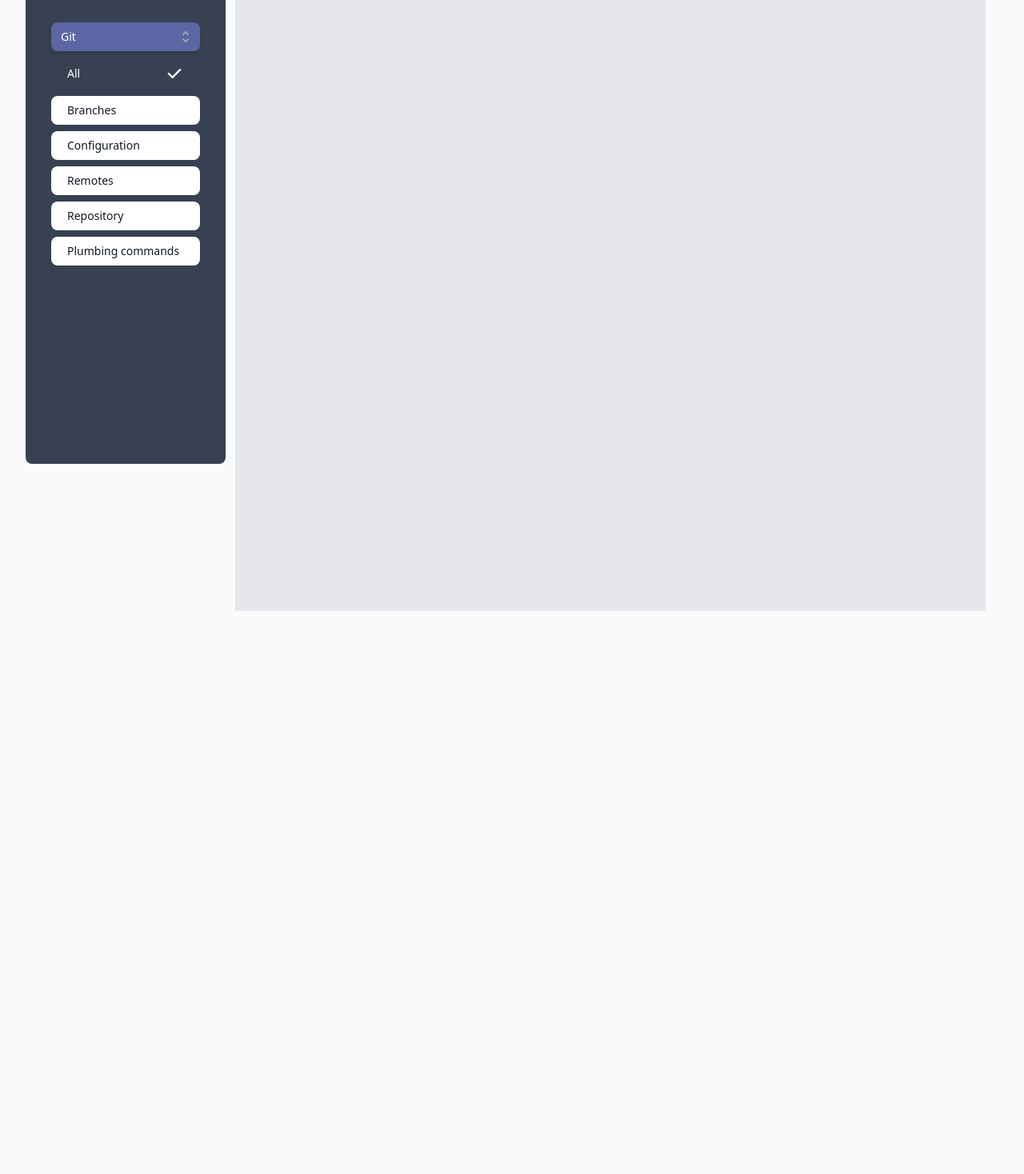
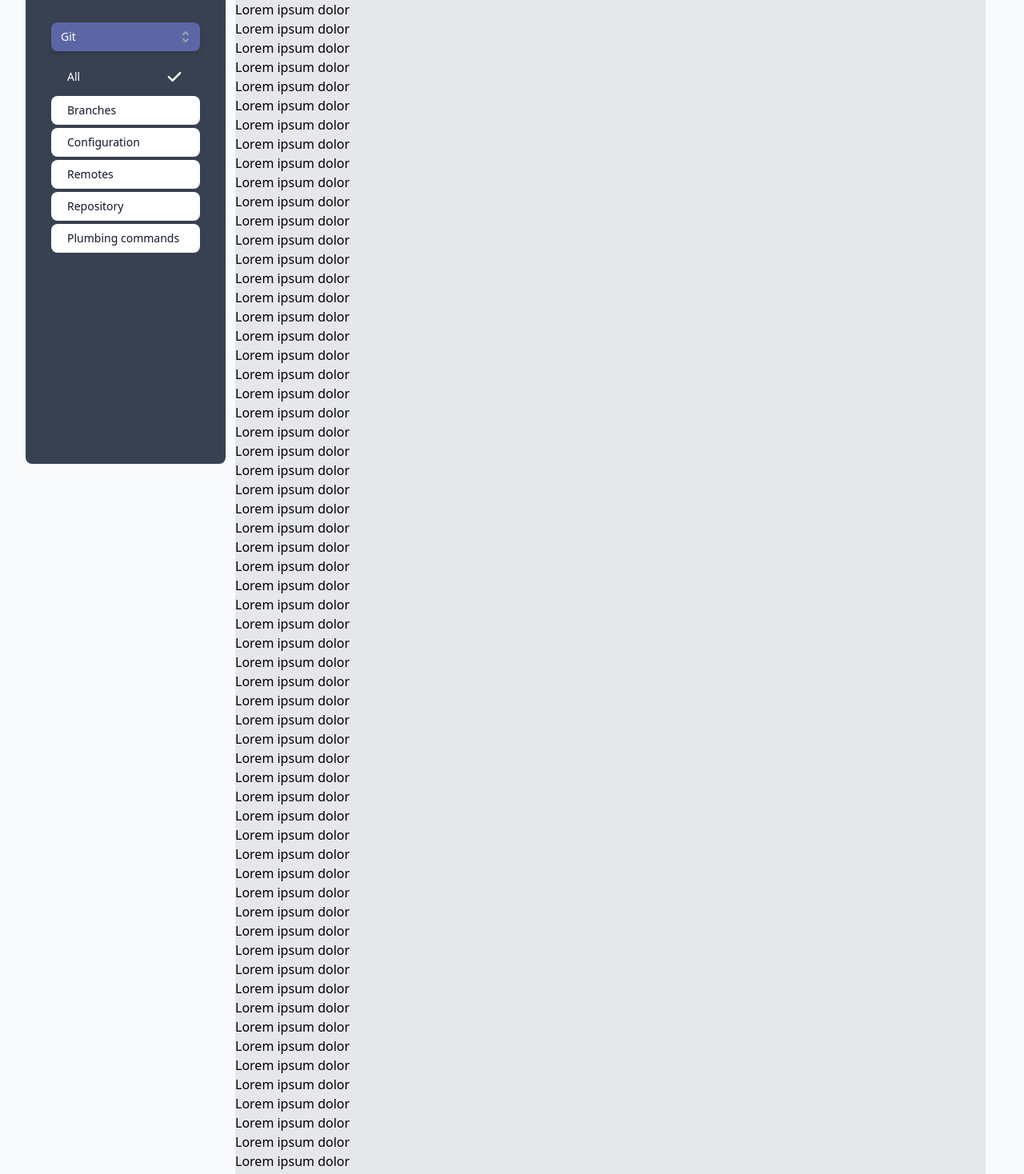
Before and after one commit to vasantakmr/snippets, a Next.js app: page /components in a window 1280 px wide. Shown: the part 100-1568 px from the top of the page at 80% size. Before the commit the page ends 864 px from the top, so only its background shows below. Built offline with nearby package versions, Linux system fonts and the light colour scheme.

Commit message:
urls added

```diff
--- a/components/ListBox.js
+++ b/components/ListBox.js
@@ -1,17 +1,18 @@
 import { Fragment, useState } from 'react'
 import { Listbox, Transition, RadioGroup } from '@headlessui/react'
 import { CheckIcon, SelectorIcon } from '@heroicons/react/solid'
+import Link from 'next/link'
 
 const people = [
     {
         name: 'Git',
         values: [
-            { name: 'All' },
-            { name: 'Branches' },
-            { name: 'Configuration' },
-            { name: 'Remotes' },
-            { name: 'Repository' },
-            { name: 'Plumbing commands' },
+            { name: 'All' , href: '/git-all'},
+            { name: 'Branches', href: '/git-branches' },
+            { name: 'Configuration' , href: '/configuration'},
+            { name: 'Remotes', href: '/remotes' },
+            { name: 'Repository', href: '/repository' },
+            { name: 'Plumbing commands', href: '/plubling-commands' },
         ],
     },
     {
@@ -151,6 +152,7 @@ export default function ListBox() {
           <RadioGroup.Label className="sr-only">Server size</RadioGroup.Label>
           <div className="space-y-2">
             {selected.values.map((plan) => (
+                <a href={plan.href} key={plan.name}  className="mt-1">
               <RadioGroup.Option
                 key={plan.name}
                 value={plan.name}
@@ -163,7 +165,7 @@ export default function ListBox() {
                   ${
                     checked ? 'bg-sky-900 bg-opacity-75 text-white' : 'bg-white'
                   }
-                    relative rounded-lg px-5 py-2 cursor-pointer flex focus:outline-none`
+                    relative rounded-lg mt-1 px-5 py-2 cursor-pointer flex focus:outline-none`
                 }
               >
                 {({ active, checked }) => (
@@ -190,6 +192,7 @@ export default function ListBox() {
                   </>
                 )}
               </RadioGroup.Option>
+              </a>
             ))}
           </div>
         </RadioGroup>
--- a/pages/components.js
+++ b/pages/components.js
@@ -17,6 +17,75 @@ export default function Components() {
         </aside>
         <section className="bg-gray-200 ml-3 mt-3">
           <p>Lorem ipsum dolor </p>
+          <p>Lorem ipsum dolor </p>
+          <p>Lorem ipsum dolor </p>
+          <p>Lorem ipsum dolor </p>
+          <p>Lorem ipsum dolor </p>
+          <p>Lorem ipsum dolor </p>
+          <p>Lorem ipsum dolor </p>
+          <p>Lorem ipsum dolor </p>
+          <p>Lorem ipsum dolor </p>
+          <p>Lorem ipsum dolor </p>
+          <p>Lorem ipsum dolor </p>
+          <p>Lorem ipsum dolor </p>
+          <p>Lorem ipsum dolor </p>
+          <p>Lorem ipsum dolor </p>
+          <p>Lorem ipsum dolor </p>
+          <p>Lorem ipsum dolor </p>
+          <p>Lorem ipsum dolor </p>
+          <p>Lorem ipsum dolor </p>
+          <p>Lorem ipsum dolor </p>
+          <p>Lorem ipsum dolor </p>
+          <p>Lorem ipsum dolor </p>
+          <p>Lorem ipsum dolor </p>
+          <p>Lorem ipsum dolor </p>
+          <p>Lorem ipsum dolor </p>
+          <p>Lorem ipsum dolor </p>
+          <p>Lorem ipsum dolor </p>
+          <p>Lorem ipsum dolor </p>
+          <p>Lorem ipsum dolor </p>
+          <p>Lorem ipsum dolor </p>
+          <p>Lorem ipsum dolor </p>
+          <p>Lorem ipsum dolor </p>
+          <p>Lorem ipsum dolor </p>
+          <p>Lorem ipsum dolor </p>
+          <p>Lorem ipsum dolor </p>
+          <p>Lorem ipsum dolor </p>
+          <p>Lorem ipsum dolor </p>
+          <p>Lorem ipsum dolor </p>
+          <p>Lorem ipsum dolor </p>
+          <p>Lorem ipsum dolor </p>
+          <p>Lorem ipsum dolor </p>
+          <p>Lorem ipsum dolor </p>
+          <p>Lorem ipsum dolor </p>
+          <p>Lorem ipsum dolor </p>
+          <p>Lorem ipsum dolor </p>
+          <p>Lorem ipsum dolor </p>
+          <p>Lorem ipsum dolor </p>
+          <p>Lorem ipsum dolor </p>
+          <p>Lorem ipsum dolor </p>
+          <p>Lorem ipsum dolor </p>
+          <p>Lorem ipsum dolor </p>
+          <p>Lorem ipsum dolor </p>
+          <p>Lorem ipsum dolor </p>
+          <p>Lorem ipsum dolor </p>
+          <p>Lorem ipsum dolor </p>
+          <p>Lorem ipsum dolor </p>
+          <p>Lorem ipsum dolor </p>
+          <p>Lorem ipsum dolor </p>
+          <p>Lorem ipsum dolor </p>
+          <p>Lorem ipsum dolor </p>
+          <p>Lorem ipsum dolor </p>
+          <p>Lorem ipsum dolor </p>
+          <p>Lorem ipsum dolor </p>
+          <p>Lorem ipsum dolor </p>
+          <p>Lorem ipsum dolor </p>
+          <p>Lorem ipsum dolor </p>
+          <p>Lorem ipsum dolor </p>
+          <p>Lorem ipsum dolor </p>
+          <p>Lorem ipsum dolor </p>
+          <p>Lorem ipsum dolor </p>
+          <p>Lorem ipsum dolor </p>
         </section>
     </main>
       </div>
```
